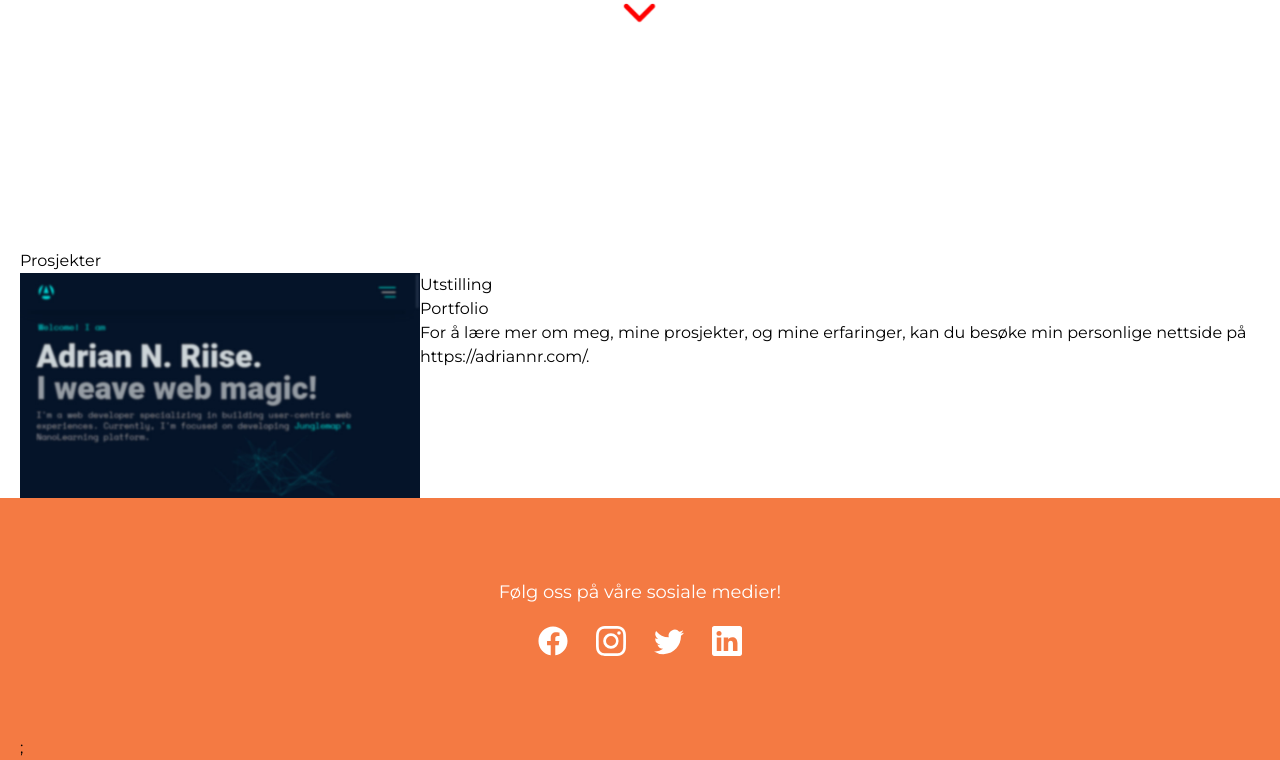
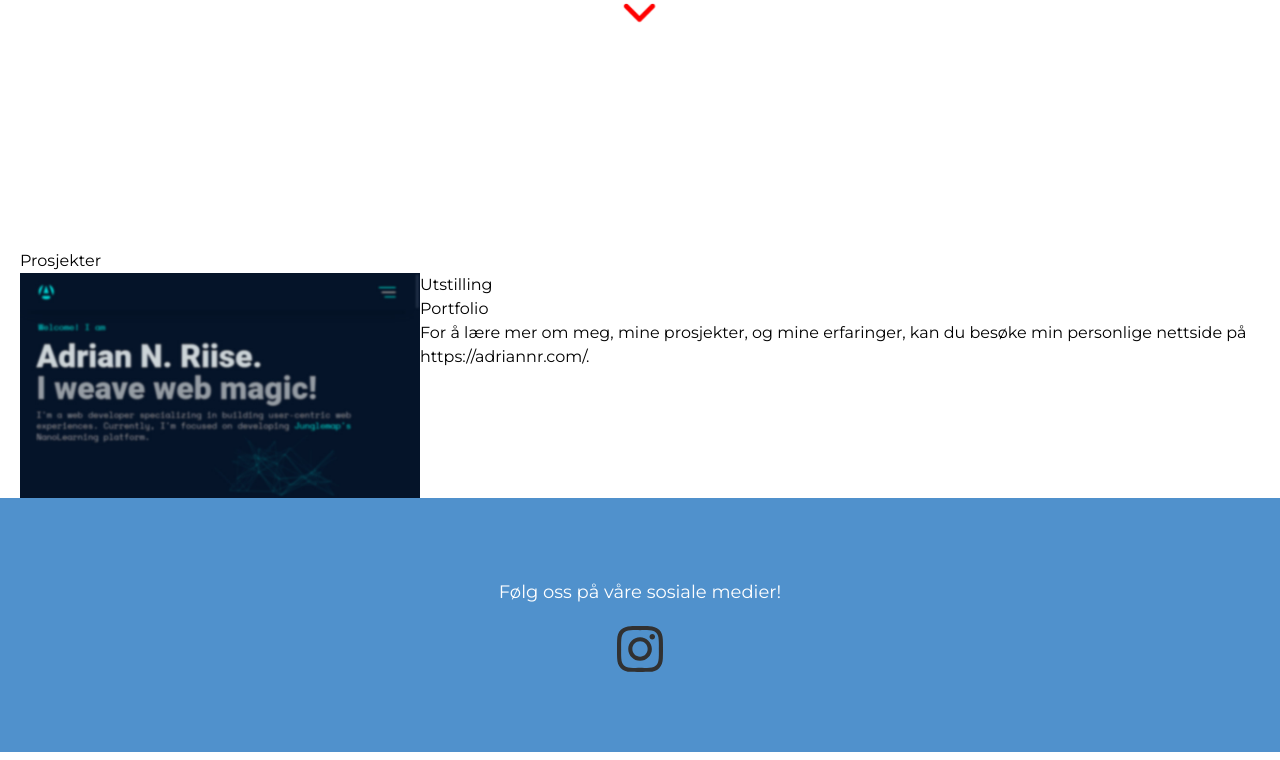
Before and after one commit to ntnu-design/ntnu-avgangsutstilling-2023, a Next.js app: page /bwu/adriannr in a window 1280 px wide. Shown: the part 743-1503 px from the top of the page. Built offline with nearby package versions, Linux system fonts and the light colour scheme.

Commit message:
fixed bg color footer

```diff
--- a/components/footer.tsx
+++ b/components/footer.tsx
@@ -1,9 +1,5 @@
 import Container from "./layout/container"
-import { IconContext } from "react-icons"
-import { FaFacebook } from "react-icons/fa"
-import { BsInstagram, BsTwitter, BsLinkedin } from "react-icons/bs"
 import { useRouter } from "next/router"
-import { useEffect, useState } from "react"
 
 function Footer() {
     let mainBg = "bg-[#F47A43]"
@@ -12,42 +8,35 @@ function Footer() {
     let bmedBg = "bg-[#D95C95]"
 
     const router = useRouter()
+    console.log(router);
+
 
     return (
         <footer
             className={`flex justify-center ${
-                router.asPath == "/bixd" ? bixdBg :
-                router.asPath == "/bwu" ? bwuBg :
-                router.asPath == "/bmed" ? bmedBg : mainBg
+                router.query.studyProgramme == "bixd"
+                    ? bixdBg
+                    : router.query.studyProgramme == "bwu"
+                    ? bwuBg
+                    : router.query.studyProgramme == "bmed"
+                    ? bmedBg
+                    : mainBg
             }`}
         >
             <Container>
-                <IconContext.Provider value={{ color: "white" }}>
-                    <div className="py-20 flex flex-col items-center justify-center">
-                        <h1 className="md:text-lg sm:text-md text-white">
+                <div className="py-20 flex flex-col items-center justify-center text-white">
+                    <h1 className="md:text-lg sm:text-md">
                         Følg oss på våre sosiale medier!
                     </h1>
                     <div className="flex justify-center text-lg gap-7 pt-5">
-                            <a href="https://" target="_blank">
-                                <FaFacebook size={30} />
-                            </a>
                         <a
                             href="https://www.instagram.com/avgangsutstilling_ntnu/"
                             target="_blank"
                         >
-                                <BsInstagram size={30} />
-                            </a>
-                            <a href="http://" target="_blank">
-                                <BsTwitter size={30} />
-                            </a>
-                            <a href="http://" target="_blank">
-                                <BsLinkedin size={30} />
+                            <img src="/instagramicon.svg" alt="instagram" />
                         </a>
                     </div>
-                        <div></div>
                 </div>
-                </IconContext.Provider>
-                ;
             </Container>
         </footer>
     )
```
Lines whose indentation alone changed are shown as unchanged.
